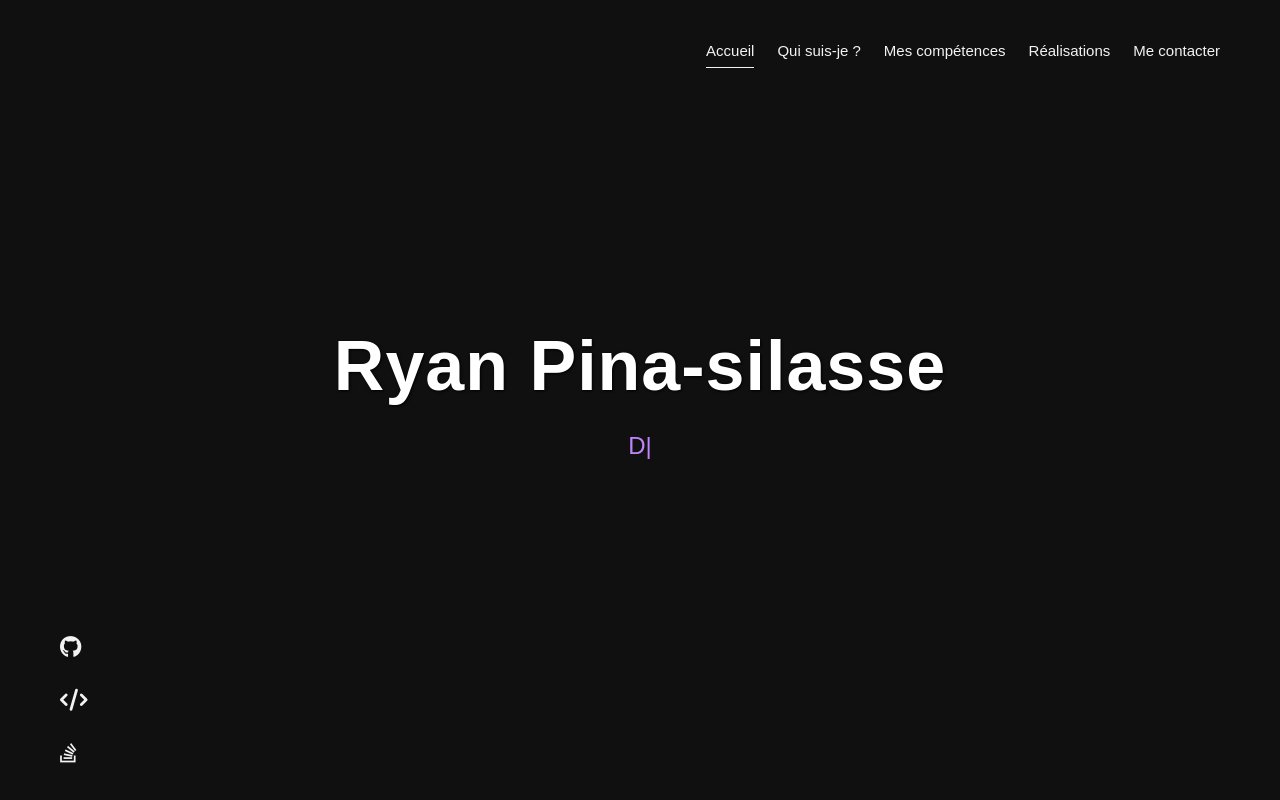
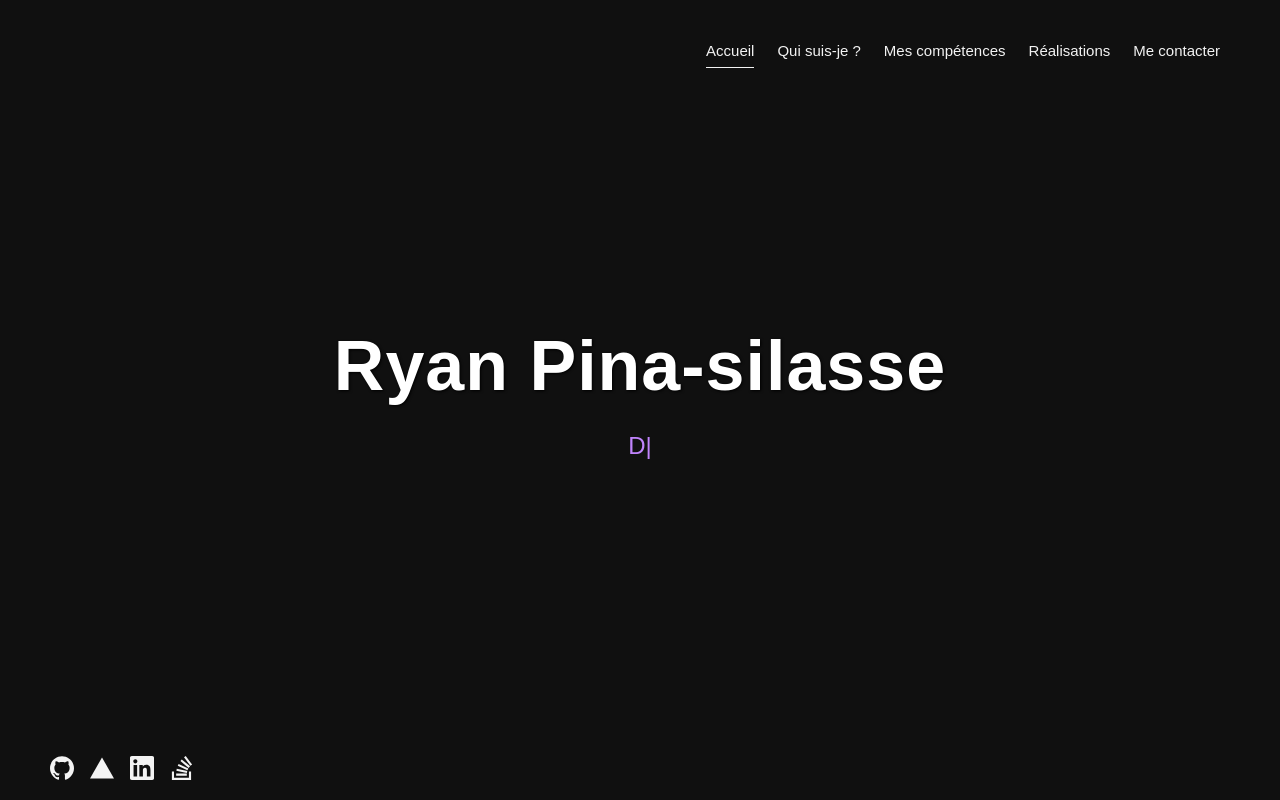
Before and after one commit to N95Ryan/mon-portfolio, a React (Create React App) app: page / in a window 1280 px wide. Built offline with nearby package versions, Linux system fonts and the light colour scheme.

Commit message:
update skills

```diff
--- a/src/components/Hobbies.js
+++ b/src/components/Hobbies.js
@@ -28,7 +28,7 @@ const App = () => {
             icon={faGamepad}
             className="text-3xl text-fuchsia-600"
           />
-          <span className="text-xl font-bold text-white">Jeux vidéos</span>
+          <span className="text-xl font-bold text-white">Jeux vidéo</span>
         </div>
         <div className="bg-gray-800 bg-opacity-25 hover:bg-opacity-50 text-white rounded shadow p-4 flex items-center space-x-4 transition duration-300">
           <FontAwesomeIcon
@@ -67,7 +67,7 @@ const App = () => {
             icon={faPlaneDeparture}
             className="text-3xl text-sky-400"
           />
-          <span className="text-xl font-bold text-white">Voyager</span>
+          <span className="text-xl font-bold text-white">Voyages</span>
         </div>
       </div>
     </div>
--- a/src/components/SocialIcons.js
+++ b/src/components/SocialIcons.js
@@ -1,47 +1,32 @@
+import { SiGithub, SiVercel, SiStackoverflow, SiLinkedin } from "react-icons/si";
+
 const SocialIcons = () => {
   const styles = {
     icon: {
-      textDecoration: "none",
+      // textDecoration: "none",
       fontSize: "22px",
       padding: "10px",
       transition: "0.2s ease-in",
     },
   };
 
-  return (
-    <div className="socialIcons" style={styles.socialIcons}>
-      <a className="icon" style={styles.icon} href="https://github.com/N95Ryan">
-        <i
-          className="fa-brands fa-github"
-          aria-hidden="true"
-          title="Github"
-        ></i>
+return (
+  <div className="socialIcons" style={styles.socialIcons}>
+    <div className="flex items-center space-x-4">
+      <a className="icon" href="https://github.com/N95Ryan">
+        <SiGithub className="text-2xl" title="Github" />
       </a>
-      <a
-        className="icon"
-        style={styles.icon}
-        href="https://vercel.com/"
-      >
-        <i
-          className="fa-solid fa-code"
-          aria-hidden="true"
-          title="Vercel"
-        ></i>
+      <a className="icon" href="https://vercel.com/">
+        <SiVercel className="text-2xl" title="Vercel" />
       </a>
-      <a
-        className="icon"
-        style={styles.icon}
-        href="https://stackoverflow.com/users/15477127/ryan"
-      >
-        <i
-          className="fa-brands fa-stack-overflow"
-          aria-hidden="true"
-          title="Stack Overflow"
-        ></i>
+      <a className="icon" href="https://www.linkedin.com/in/ryan-pina-silasse/">
+        <SiLinkedin className="text-2xl" title="LinkedIn" />
       </a>
-
+      <a className="icon" href="https://stackoverflow.com/users/15477127/ryan">
+        <SiStackoverflow className="text-2xl" title="Stack Overflow" />
+      </a>
     </div>
-  );
-};
+  </div>
+  )};
 
 export default SocialIcons;
--- a/src/pages/about/about.css
+++ b/src/pages/about/about.css
@@ -94,16 +94,6 @@
   .about .socialIcons .icon {
     display: inline;
   }
-
-  .about .socialIcons::before {
-    background-color: var(--grey);
-    content: "";
-    height: 2px;
-    width: var(--sm-spacing);
-    display: inline-block;
-    margin-bottom: 5px;
-    margin-right: 10px;
-  }
 }
 
 @media (min-width: 992px) {
--- a/src/pages/skills/skills.js
+++ b/src/pages/skills/skills.js
@@ -4,40 +4,63 @@ import SocialIcons from "../../components/SocialIcons";
 import SkillCard from "../../components/SkillCard";
 import LineIcon from "lineicons-react";
 import { motion } from "framer-motion";
-
+import { FontAwesomeIcon } from "@fortawesome/react-fontawesome";
+import { faHtml5, faCss3Alt, faJs, faReact } from "@fortawesome/free-brands-svg-icons";
+import { SiNextdotjs, SiAdobephotoshop, SiAdobeillustrator, SiCanva, SiBootstrap, SiTailwindcss, SiSass } from "react-icons/si";
+import { GrGraphQl } from "react-icons/gr";
+import { BiLogoGoLang } from "react-icons/bi";
 const Experience = () => {
   const frontSkills = [
     {
       title: "HTML",
-      icon: <LineIcon name="html5" />,
+      icon: <FontAwesomeIcon icon={faHtml5} />,
       color: "#E34F26",
     },
     {
       title: "CSS",
-      icon: <LineIcon name="css3" />,
+      icon: <FontAwesomeIcon icon={faCss3Alt} />,
       color: "#1572B6",
     },
     {
       title: "Javascript",
-      icon: <LineIcon name="javascript" />,
+      icon: <FontAwesomeIcon icon={faJs} />,
       color: "#F7DF1E",
     },
     {
       title: "React",
-      icon: <LineIcon name="react" />,
+      icon : <FontAwesomeIcon icon={faReact} />,
       color: "#61DAFB",
     },
+
+    {
+      title: "Next",
+      icon : <SiNextdotjs />,
+      color: "#fff",
+    },
+
+    {
+      title: "Bootstrap",
+      icon : <SiBootstrap />,
+      color: "#7952B3",
+    },
+
+    {
+      title: "Tailwind",
+      icon : <SiTailwindcss />,
+      color: "#06B6D4",
+    },
+    {
+      title: "SASS",
+      icon : <SiSass />,
+      color: "#CD6799",
+    },
+
   ];
 
   const backSkills = [
     {
-      title: "PHP",
-      icon: <LineIcon name="php" />,
-      color: "#999dd5",
-    },
-    {
       title: "GraphQL",
-      icon: <LineIcon name="graph" />,
+      icon: <GrGraphQl />,
       color: "#E10098",
     },
     {
@@ -50,17 +73,22 @@ const Experience = () => {
       icon: <LineIcon name="nodejs-alt" />,
       color: "#339933",
     },
+    {
+      title: "GO",
+      icon: <BiLogoGoLang />,
+      color: "#00ADD8",
+    },
   ];
 
   const designSkills = [
     {
       title: "Photoshop",
-      icon: <LineIcon name="camera" />,
+      icon: <SiAdobephotoshop />,
       color: "#31A8FF",
     },
     {
       title: "Illustrator",
-      icon: <LineIcon name="pencil" />,
+      icon: <SiAdobeillustrator />,
       color: "#FF9A00",
     },
     {
@@ -70,7 +98,7 @@ const Experience = () => {
     },
     {
       title: "Canva",
-      icon: <LineIcon name="laptop-phone" />,
+      icon: <SiCanva/>,
       color: "#00C4CC",
     },
   ];
@@ -133,7 +161,6 @@ const Experience = () => {
           </div>
         </div>
       </motion.div>
-
       <motion.div
         initial={{ x: "-2vw", opacity: 0 }}
         animate={{ x: 0, opacity: 1 }}
```
Also changed, not shown: package.json (+6 -4 lines), src/pages/skills/skills.css (+0 -11 lines), 1 other file (tests, documents, lock files or other folders).
